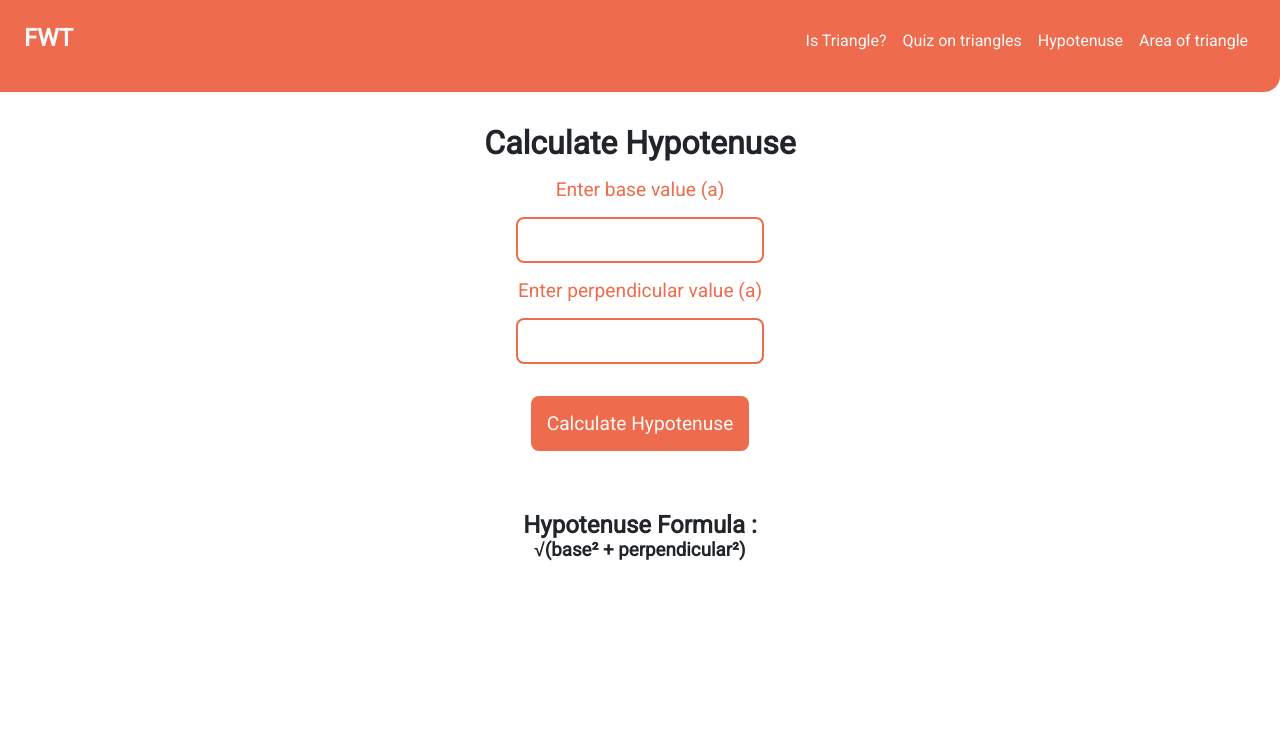
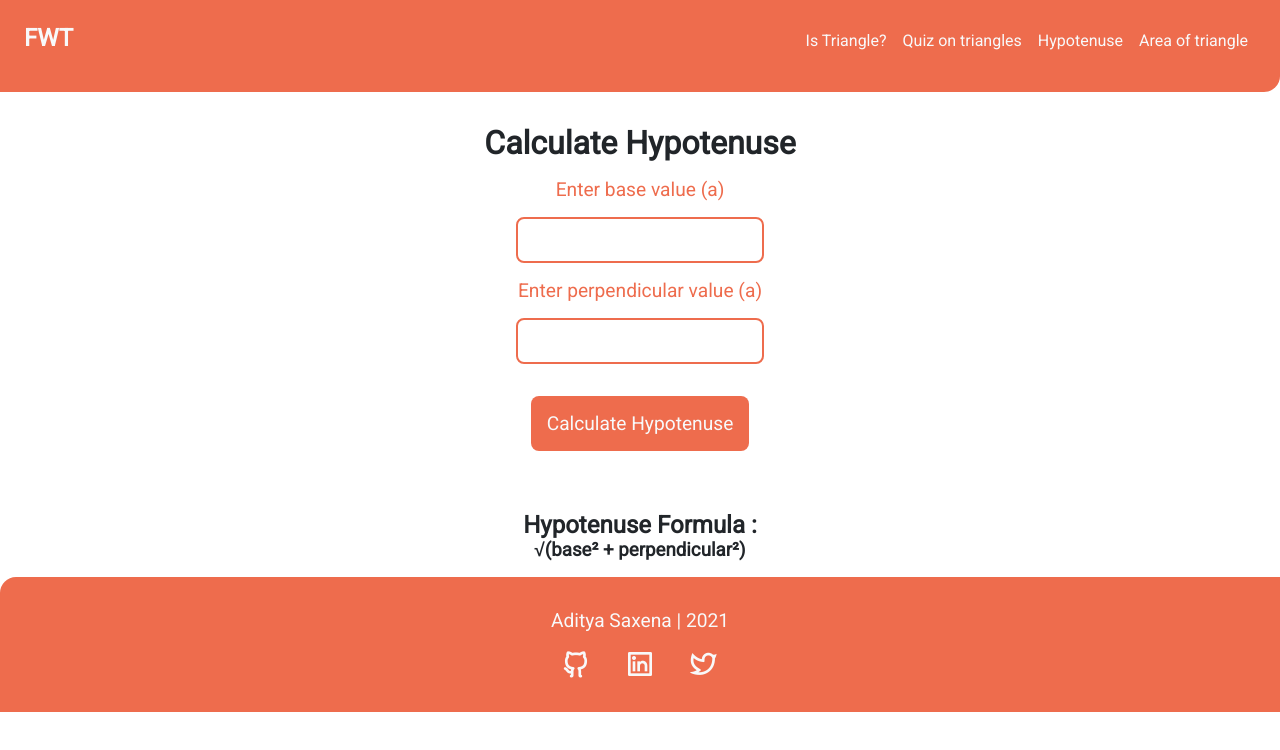
Before and after one commit to asaxena012/fun-with-triangles, a plain HTML site: page hypotenuse.html in a window 1280 px wide. Drawn offline with nearby package versions, Linux system fonts and the light colour scheme.

Commit message:
feature: footer added

```diff
--- a/hypotenuse.html
+++ b/hypotenuse.html
@@ -1,11 +1,15 @@
 <!DOCTYPE html>
 <html lang="en">
   <head>
-    <meta charset="UTF-8">
-    <meta http-equiv="X-UA-Compatible" content="IE=edge">
-    <meta name="viewport" content="width=device-width, initial-scale=1.0">
+    <meta charset="UTF-8" />
+    <meta http-equiv="X-UA-Compatible" content="IE=edge" />
+    <meta name="viewport" content="width=device-width, initial-scale=1.0" />
     <title>Calculate Hypotenuse</title>
-    <link rel="stylesheet" href="src/style.css">
+    <link rel="stylesheet" href="src/style.css" />
+    <link
+      href="https://cdn.jsdelivr.net/npm/remixicon@2.5.0/fonts/remixicon.css"
+      rel="stylesheet"
+    />
   </head>
   <body>
     <nav>
@@ -27,10 +31,35 @@
       <button>Calculate Hypotenuse</button>
       <div id="output"></div>
       <p id="error"></p>
-            <h2>Hypotenuse Formula : </h2>
+      <h2>Hypotenuse Formula :</h2>
       <h3>√(base² + perpendicular²)</h3>
-
     </div>
-        <script src="src/hypotenuse.js" defer ></script>
+    <footer class="flex-column-center">
+      <p>Aditya Saxena | 2021</p>
+      <div class="flex-row">
+        <a
+          href="https://github.com/asaxena012"
+          target="_blank"
+          rel="noopener noreferrer"
+        >
+          <i class="ri-github-line"></i
+        ></a>
+        <a
+          href="http://linkedin.com/in/adityasaxena012"
+          target="_blank"
+          rel="noopener noreferrer"
+        >
+          <i class="ri-linkedin-box-line"></i
+        ></a>
+        <a
+          href="http://twitter.com/keenAadi"
+          target="_blank"
+          rel="noopener noreferrer"
+        >
+          <i class="ri-twitter-line"></i
+        ></a>
+      </div>
+    </footer>
+    <script src="src/hypotenuse.js" defer></script>
   </body>
 </html>
--- a/src/style.css
+++ b/src/style.css
@@ -88,6 +88,23 @@ nav a{
     color: var(--offwhite-color);
 }
 
+/* Footer */
+
+footer{
+    margin-bottom: auto;
+    background: var(--secondary-color);
+    padding-bottom: 1.5rem;
+    color: var(--offwhite-color);
+    border-top-left-radius: 1rem;
+}
+
+footer a{
+    text-decoration: none;
+    color: var(--offwhite-color);
+    font-size: xx-large;
+    margin: 1rem 1rem 0rem 1rem;
+}
+
 /* Utilities */
 
 .flex-column-center{
```
Also changed, not shown: area.html (+34 -5 lines), index.html (+30 -0 lines), quiz.html (+30 -0 lines). Lines whose indentation alone changed are shown as unchanged.
